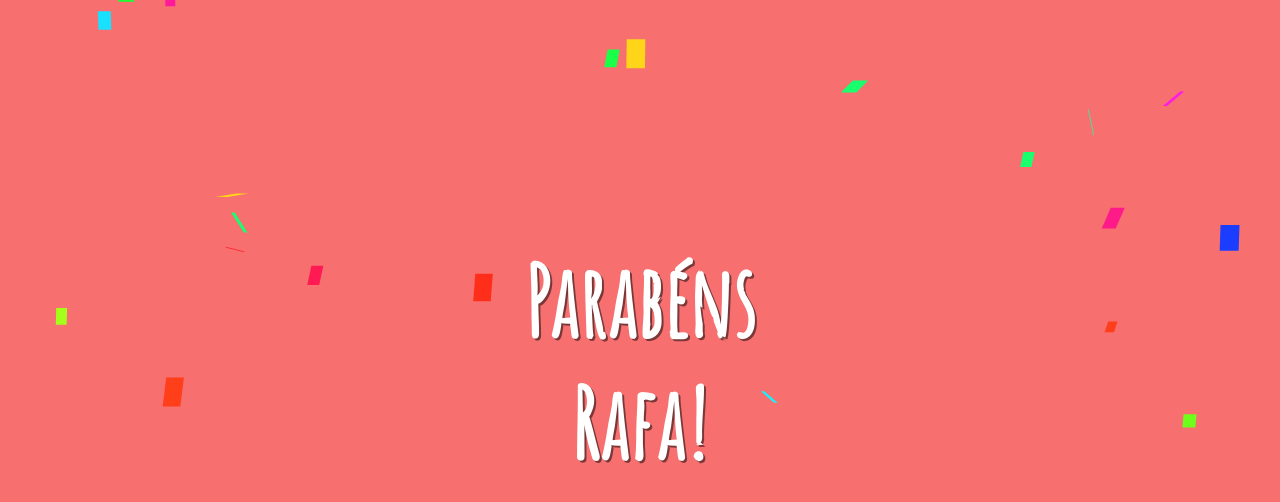
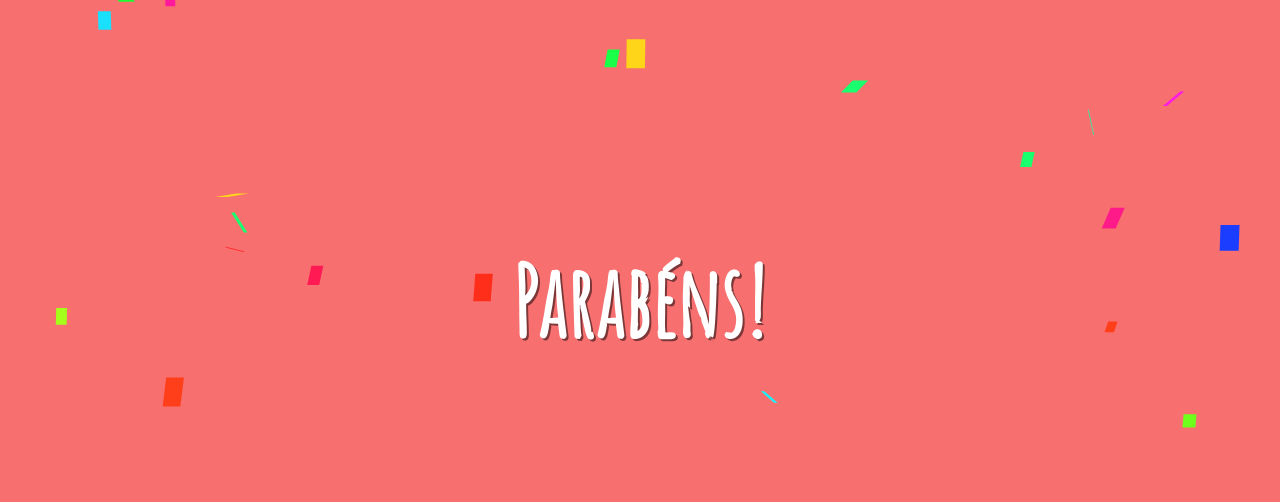
Before and after one commit to ViniciusX22/happy-bday, a plain HTML site: page index.html in a window 1280 px wide. Drawn offline with nearby package versions, Linux system fonts and the light colour scheme.

Commit message:
Opção de adicionar um nome na URL após o # para exibir como texto

```diff
--- a/index.html
+++ b/index.html
@@ -14,8 +14,7 @@
   </head>
   <body>
     <h1 class="happy-bday">
-      Parabéns <br />
-      Rafa!
+      Parabéns!
     </h1>
   </body>
 </html>
--- a/main.js
+++ b/main.js
@@ -18,6 +18,10 @@ var container, timeline;
 function setup() {
   container = document.querySelector("body");
   let claps = new Audio("claps.mp3");
+  let text = document.querySelector(".happy-bday");
+  text.innerHTML = location.href.split("#")[1]
+    ? `Parabéns<br/>${location.href.split("#")[1]}!`
+    : "Parabéns!";
   gsap.registerPlugin(CSSPlugin);
   timeline = gsap.timeline();
   timeline.pause();
--- a/style.css
+++ b/style.css
@@ -21,6 +21,7 @@ body {
   margin: 0;
   color: white;
   font-size: 6em;
+  text-transform: capitalize;
   font-family: "Amatic SC", cursive;
   text-align: center;
   top: 30%;
```
